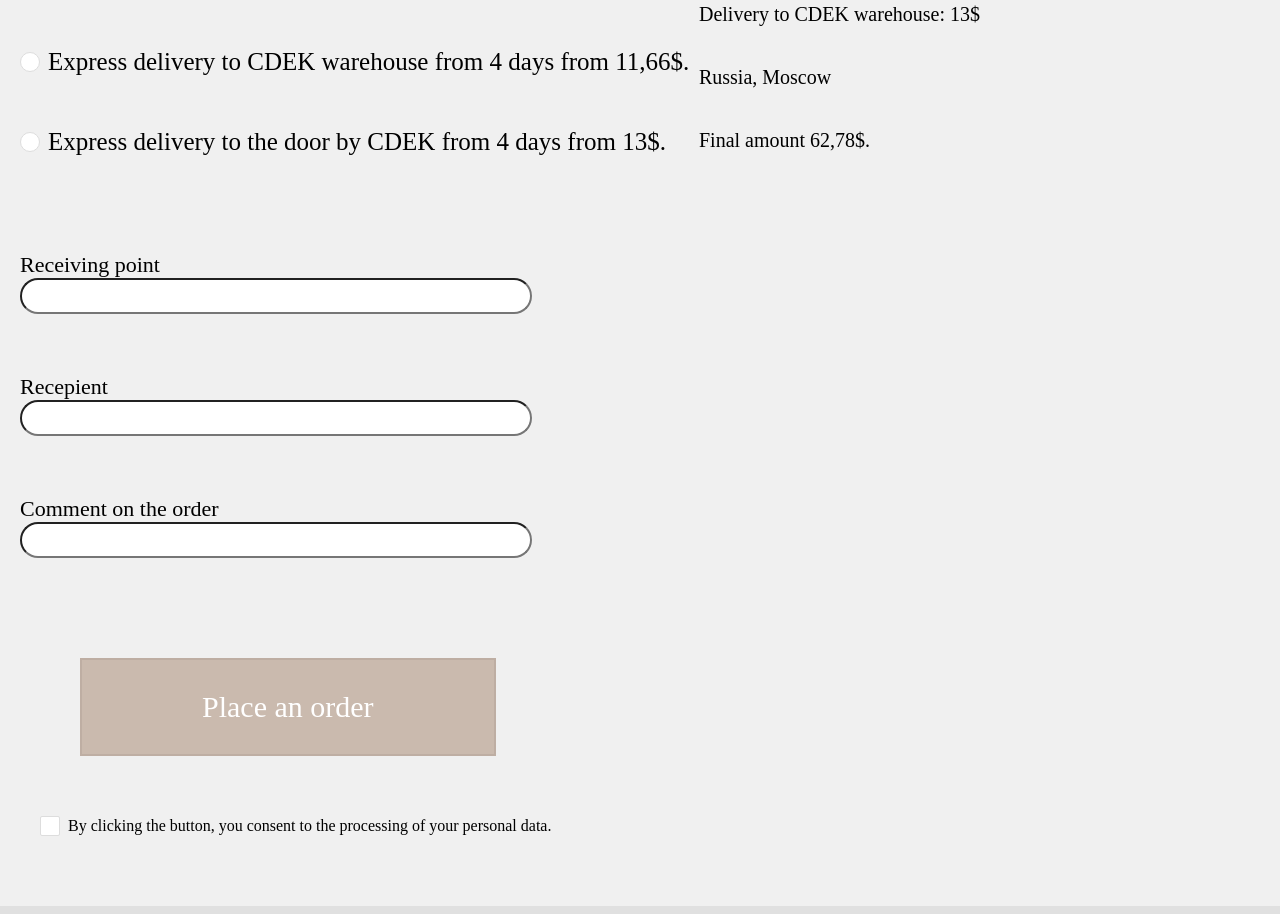
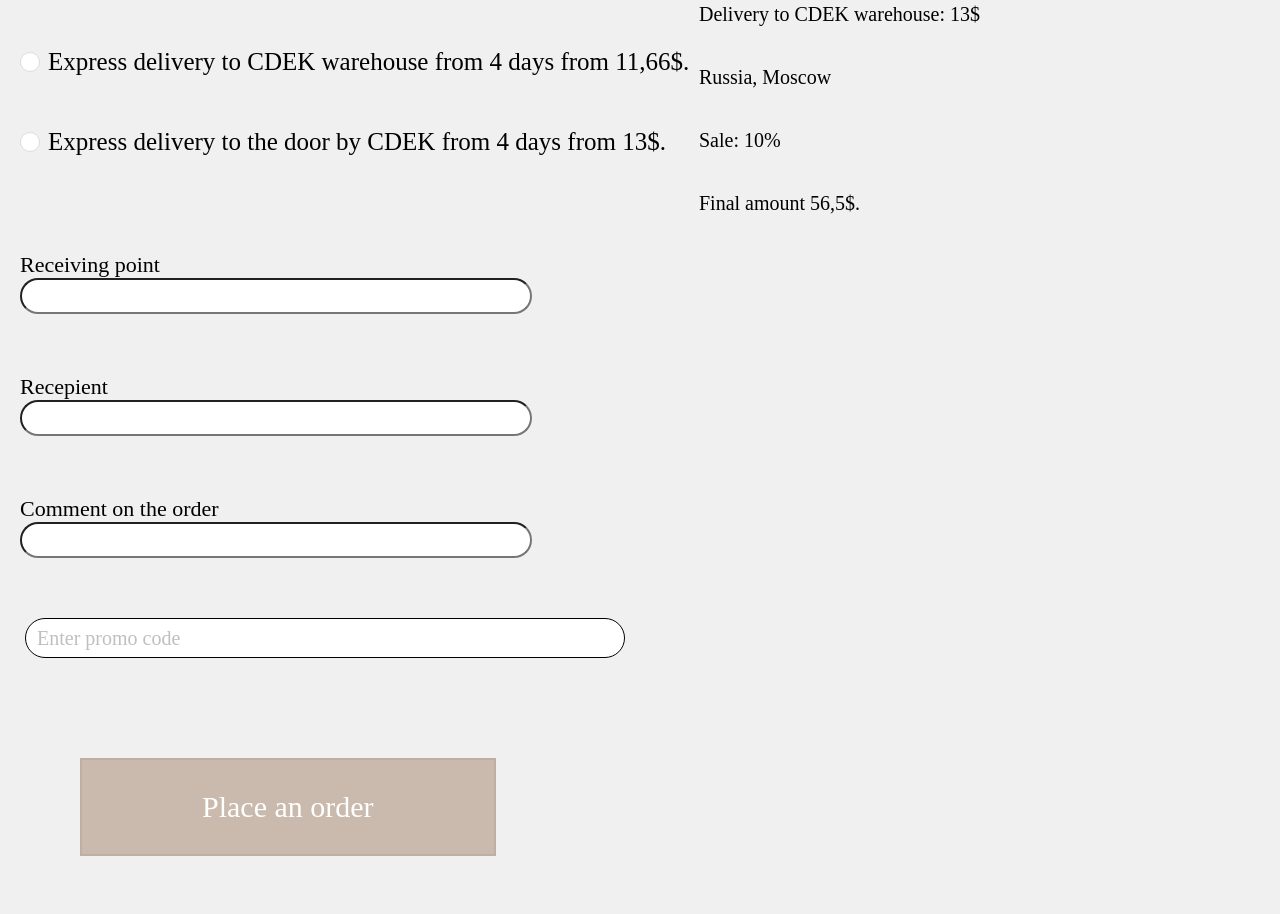
Before and after one commit to buldygina/comfort-zone, a Next.js app: page /order in a window 1280 px wide. Shown: the part 780-1694 px from the top of the page. Built offline with nearby package versions, Linux system fonts and the light colour scheme.

Commit message:
added field for entering a promo code

```diff
--- a/app/order/page.js
+++ b/app/order/page.js
@@ -8,6 +8,7 @@ import ShoppingCartIcon from "@material-ui/icons/ShoppingCart";
 import ButtonGroup from "@material-ui/core/ButtonGroup";
 import RemoveIcon from "@material-ui/icons/Remove";
 import AddIcon from "@material-ui/icons/Add";
+import { Input } from 'antd';
 
 export default function Order() {
     const [itemCountFirst, setItemCountFirst] = React.useState(1);
@@ -94,7 +95,8 @@ export default function Order() {
                 <p>Total: 50$</p>
                 <p>Delivery to CDEK warehouse: 13$</p>
                 <p>Russia, Moscow</p>
-                <p>Final amount 62,78$.</p>
+                <p>Sale: 10%</p>
+                <p>Final amount 56,5$.</p>
             </div>
             <form>
                 <div className="inputName">
@@ -153,8 +155,11 @@ export default function Order() {
                     <input id="name-comment" />
                 </div>
             </form>
+            <div className='promoCode'>
+                <Input placeholder="Enter promo code" style={{width: '600px', height:'40px', fontSize:'20px', fontFamily:'Raleway', borderColor:'black', marginTop: '60px', marginLeft:'25px', borderRadius:'50px'}}/>
+            </div>
             <div style={{ marginLeft: '80px', marginTop:'100px' }}>
-            <Button label="Place an order" className="custom-button" style={{ fontSize: '30px', padding: '30px 120px', fontFamily:'Raleway', color:'white', backgroundColor: '#CABAAE', border:'2px solid #BEAEA3'}} />
+            <Button label="Place an order" className="custom-button" style={{ fontSize: '30px', padding: '30px 120px', fontFamily:'Raleway', color:'white', backgroundColor: '#CABAAE', border:'2px solid #BEAEA3', marginTop:'0'}} />
             </div>
             <div className='personalData' style={{ display: 'flex', alignItems: 'center', marginTop: '60px', marginLeft:'40px' }}>
                 <input type="checkbox" id="cb3"  style={{ marginRight: '5px' }}/> <label htmlFor="cb3"><p style={{ margin: '0' }}>By clicking the button, you consent to the processing of your personal data.</p></label>
```
